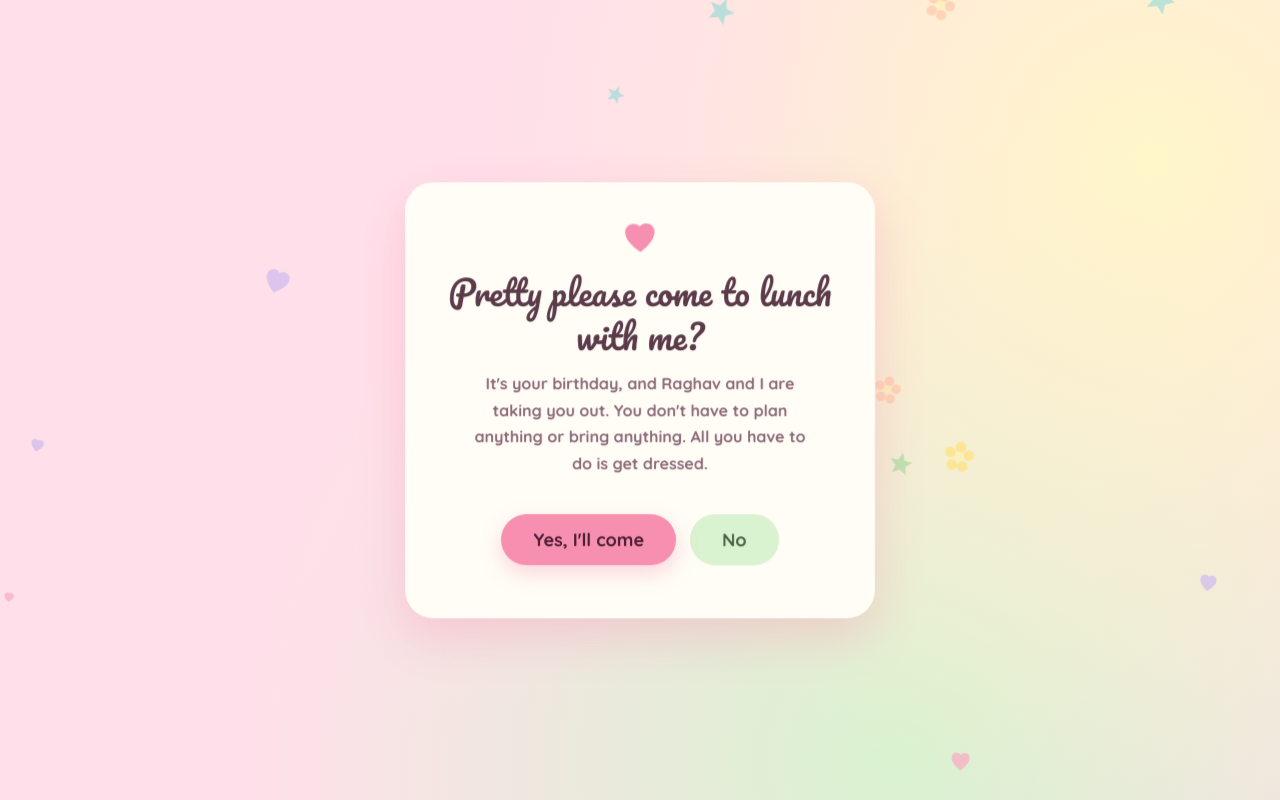
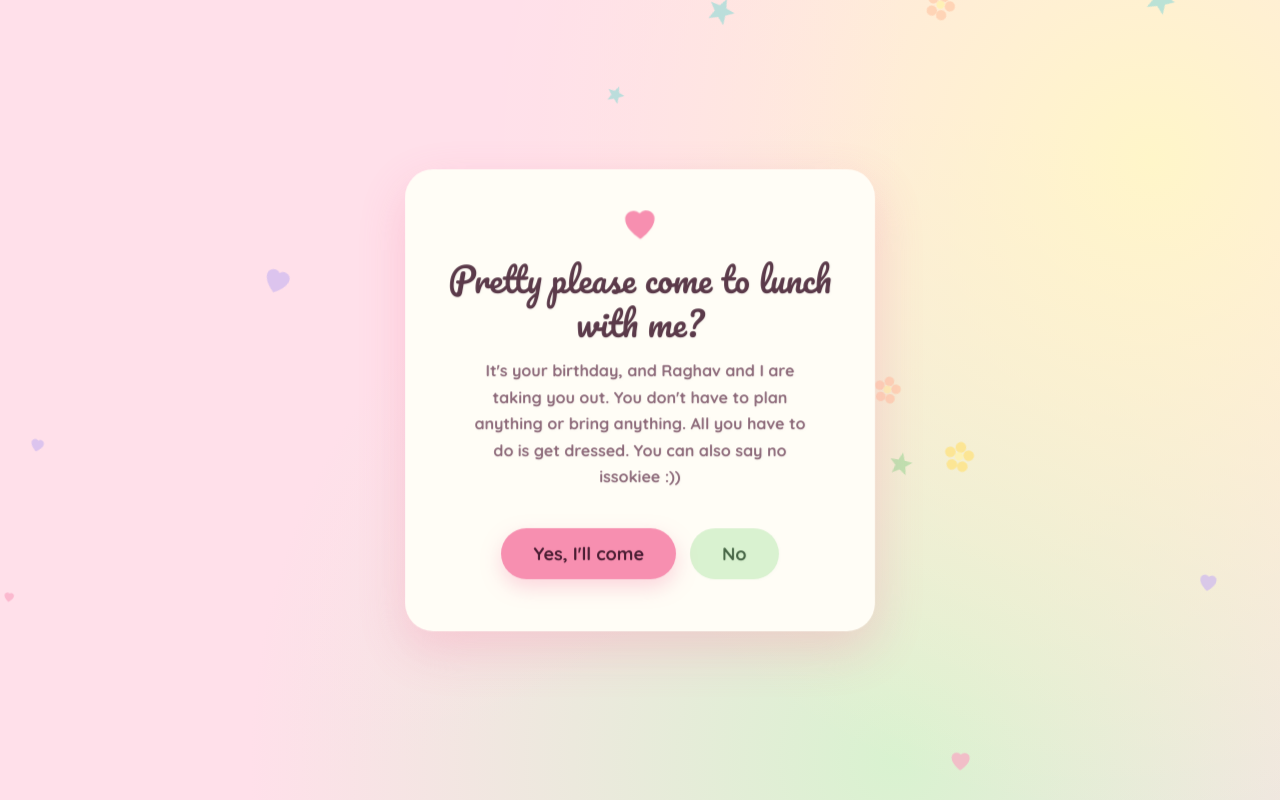
Before and after one commit to PranjalW23/happy-birthdayayay, a plain HTML site: page index.html in a window 1280 px wide. Both pictures are taken after a click on the button "Open the envelope". Drawn offline with Linux system fonts and the light colour scheme.

Commit message:
Update index.html

```diff
--- a/index.html
+++ b/index.html
@@ -116,7 +116,7 @@ button.b:focus-visible{outline:3px solid var(--ink);outline-offset:3px}
 <main class="card hidden" id="ask">
   <svg class="mini" style="color:#f78fb0"><use href="#heart"/></svg>
   <h1 id="title">Pretty please come to lunch with me?</h1>
-  <p id="msg">It's your birthday, and Raghav and I are taking you out. You don't have to plan anything or bring anything. All you have to do is get dressed.</p>
+  <p id="msg">It's your birthday, and Raghav and I are taking you out. You don't have to plan anything or bring anything. All you have to do is get dressed. You can also say no issokiee :))</p>
   <div class="row" id="row">
     <button class="b" id="yes">Yes, I'll come</button>
     <button class="b" id="no">No</button>
```
